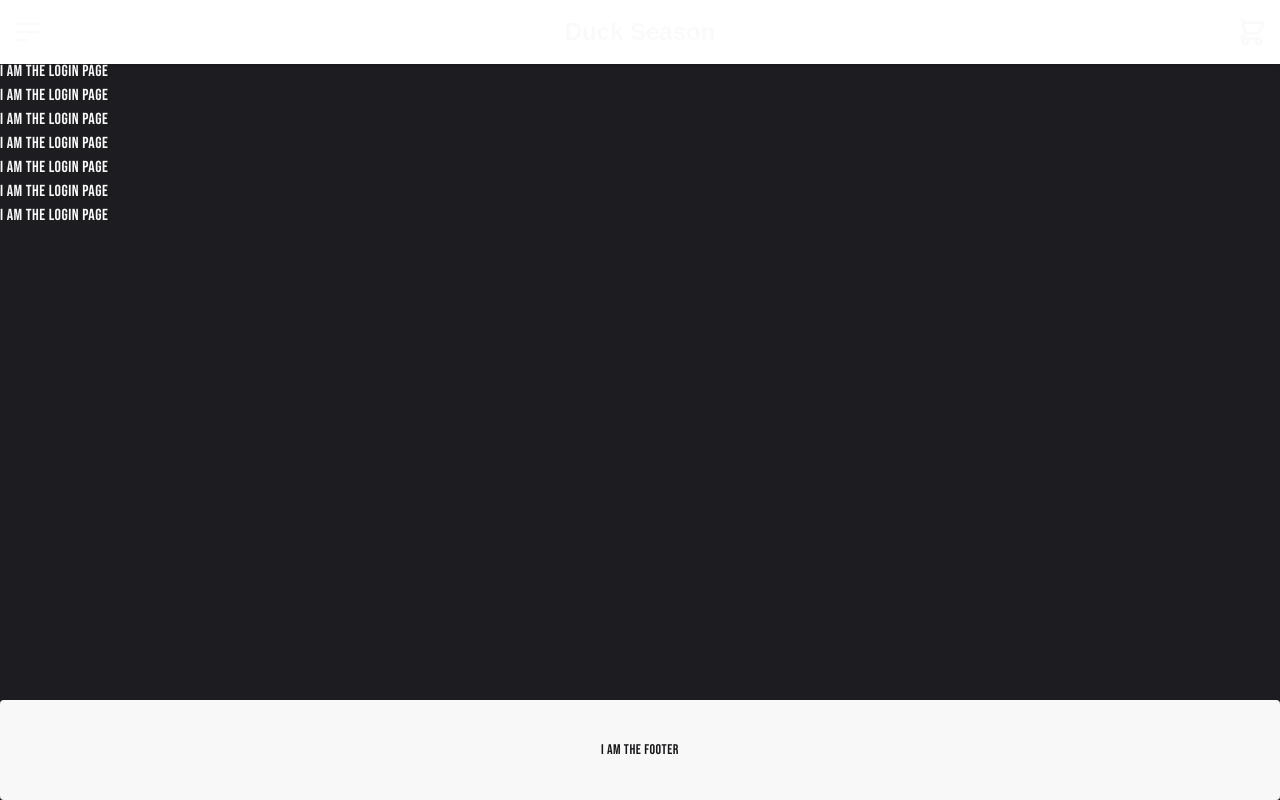
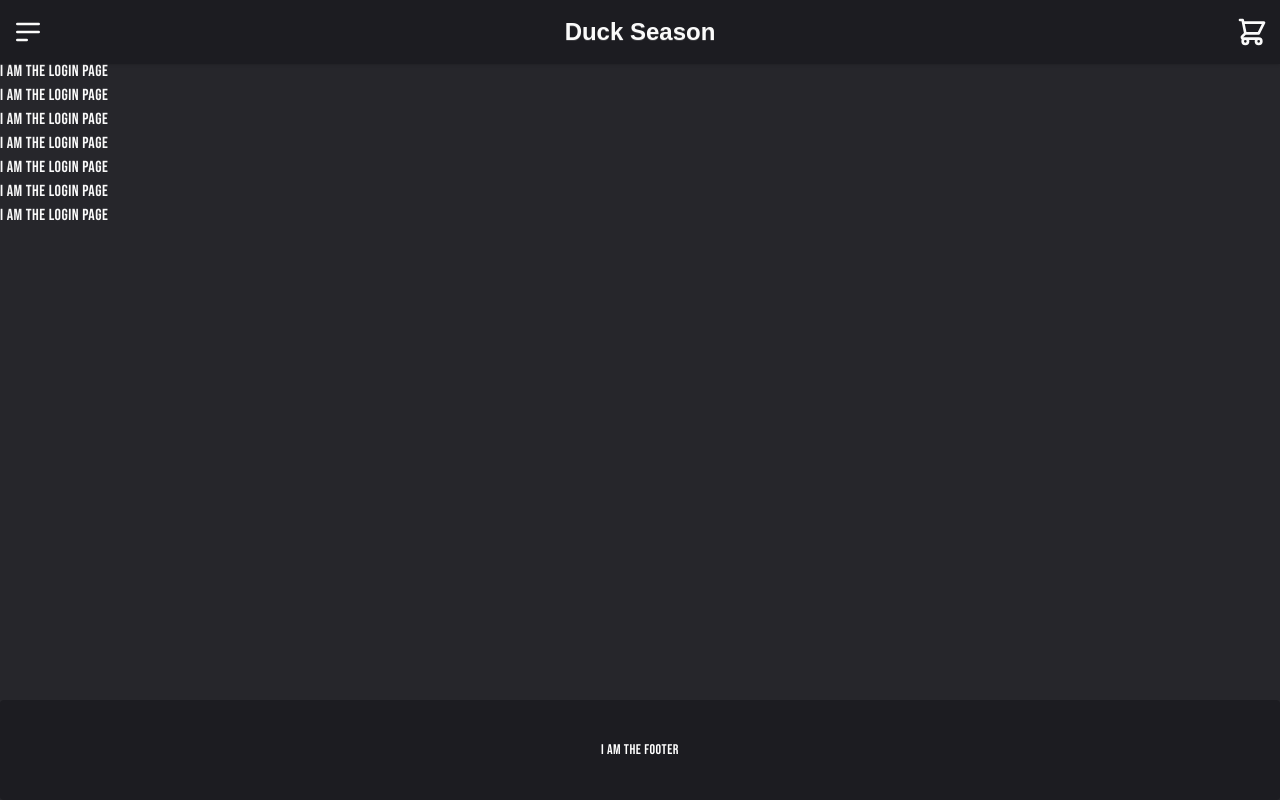
Before and after one commit to MOGARRR/miles, a Next.js app: page /login in a window 1280 px wide. Built offline with nearby package versions, Linux system fonts and the light colour scheme.

Commit message:
update colors for footer and navbar

```diff
--- a/app/components/Footer.tsx
+++ b/app/components/Footer.tsx
@@ -2,7 +2,9 @@ import Link from "next/link";
 
 const Footer = () => {
   return (
-    <footer className="footer footer-horizontal footer-center bg-base-200 text-base-content rounded p-10">
+    <footer
+      className="footer footer-horizontal footer-center rounded p-10 text-white"
+      style={{ backgroundColor: "#1c1c21" }}>
 
       <div>
         <h1>I am the footer </h1>
--- a/app/components/NavMenu.tsx
+++ b/app/components/NavMenu.tsx
@@ -15,8 +15,8 @@ const NavMenu: React.FC<NavMenuProps> = ({ active }) => {
   return (
     <>
       {display && (
-        <div className="flex ">
-          <div className="bg-base-100 fixed top-15 w-screen h-3/6 flex flex-col select-none z-10 border-b-2">
+        <div className="flex " >
+          <div className="bg-base-100 fixed top-15 w-screen h-3/6 flex flex-col select-none z-10 border-b-2" style={{ backgroundColor: "#1c1c21" }}>
             <div className="flex flex-col h-full text-4xl text-center">
               <Link
                 href={{ pathname: "/" }}
--- a/app/components/TopNavBar.tsx
+++ b/app/components/TopNavBar.tsx
@@ -1,6 +1,5 @@
 "use client";
 
-import React from "react";
 import NavMenu from "./NavMenu";
 import Cart from "./Cart";
 import { useState } from "react";
@@ -18,10 +17,14 @@ const TopNavBar = () => {
 
   return (
     <>
-      <div className="navbar bg-base-100 shadow-sm fixed z-10">
+      <div
+        className="navbar bg-base-100 shadow-sm fixed z-10"
+        style={{ backgroundColor: "#1c1c21" }}
+      >
         <div className="navbar-start">
           <div
             className="dropdown"
+
             onClick={() => {
               handleNav(navStatus);
               handleCart(true);
--- a/app/globals.css
+++ b/app/globals.css
@@ -6,7 +6,7 @@
 @plugin "daisyui";
 
 :root {
-  --background: #1c1c21;
+  --background: #26262B;
   --foreground: #FAFAFA;
 }
 
--- a/tailwind.config.js
+++ b/tailwind.config.js
@@ -3,7 +3,7 @@
 
 export default {
 
-   //"content" tells Tailwind where to look for class names in the project.
+  //"content" tells Tailwind where to look for class names in the project.
   //It scans these files and automatically removes unused CSS (tree-shaking).
 
   content: [
@@ -18,6 +18,7 @@ export default {
     // "extend" allows you to add to Tailwind’s default theme
     // instead of replacing it completely.
     extend: {
+
       fontFamily: {
 
         // Default font (from bubble)
```
